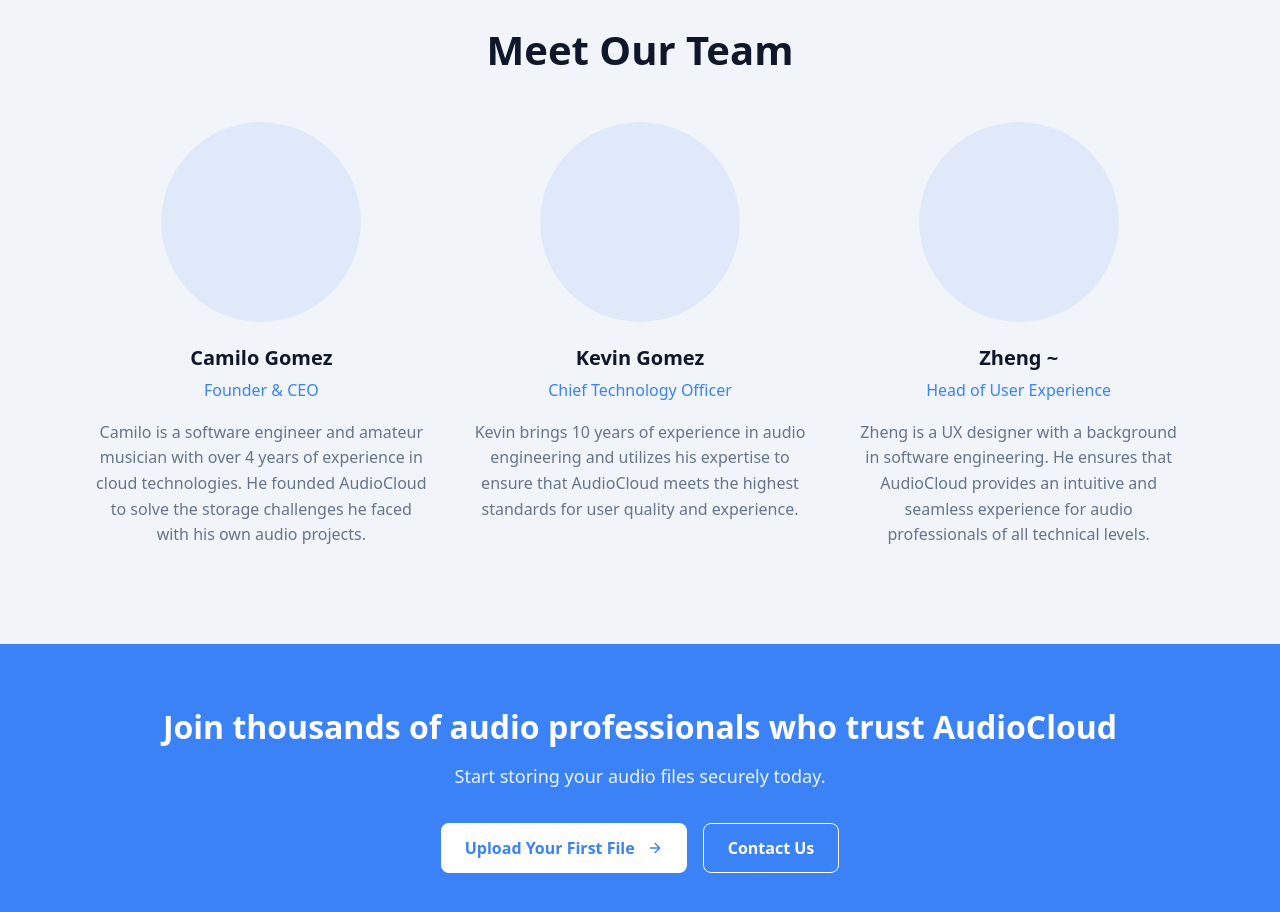
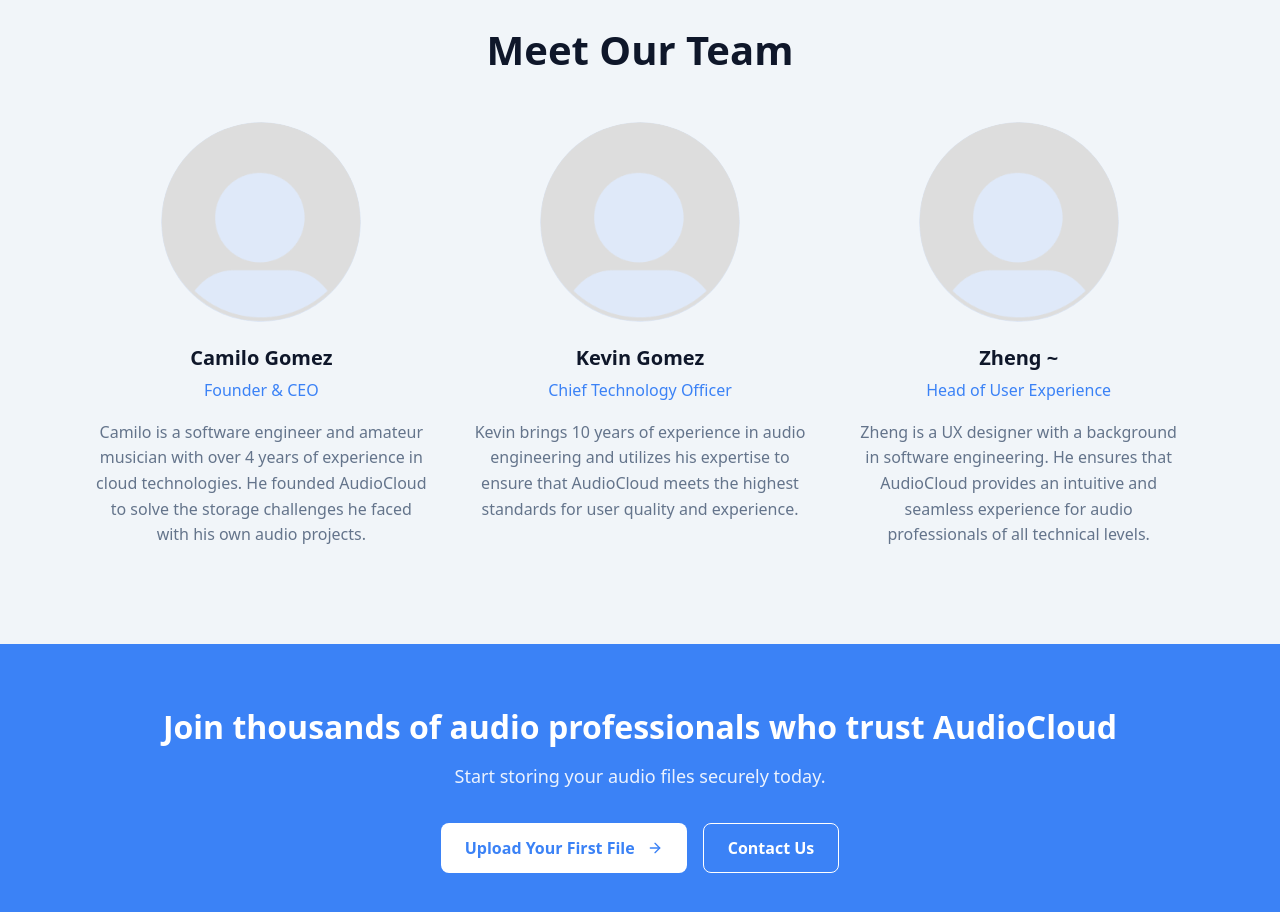
Before and after one commit to fullstacknyc/s3-audio-uploader, a Next.js app: page /about in a window 1280 px wide. Shown: the part 3020-3932 px from the top of the page. Built offline with nearby package versions, Linux system fonts and the light colour scheme.

Commit message:
meet our team pngs

```diff
--- a/app/about/page.tsx
+++ b/app/about/page.tsx
@@ -152,7 +152,9 @@
             <div className={styles.teamMember}>
               <div className={styles.memberImage}>
                 {/* Replace with actual team member image */}
-                <div className={styles.imagePlaceholder}></div>
+                <div className={styles.imagePlaceholder}>
+                  <Image src="/blankpfp.png" alt="Camilo Gomez" width={200} height={200} />
+                </div>
               </div>
               <h3>Camilo Gomez</h3>
               <p className={styles.memberTitle}>Founder & CEO</p>
@@ -165,7 +167,9 @@
             <div className={styles.teamMember}>
               <div className={styles.memberImage}>
                 {/* Replace with actual team member image */}
-                <div className={styles.imagePlaceholder}></div>
+                <div className={styles.imagePlaceholder}>
+                  <Image src="/blankpfp.png" alt="Kevin Gomez" width={200} height={200} />
+                </div>
               </div>
               <h3>Kevin Gomez</h3>
               <p className={styles.memberTitle}>Chief Technology Officer</p>
@@ -177,7 +181,9 @@
             <div className={styles.teamMember}>
               <div className={styles.memberImage}>
                 {/* Replace with actual team member image */}
-                <div className={styles.imagePlaceholder}></div>
+                <div className={styles.imagePlaceholder}>
+                  <Image src="/blankpfp.png" alt="Zheng Li" width={200} height={200} />
+                </div>
               </div>
               <h3>Zheng ~</h3>
               <p className={styles.memberTitle}>Head of User Experience</p>
```
Also changed, not shown: public/blankpfp.png (added).
